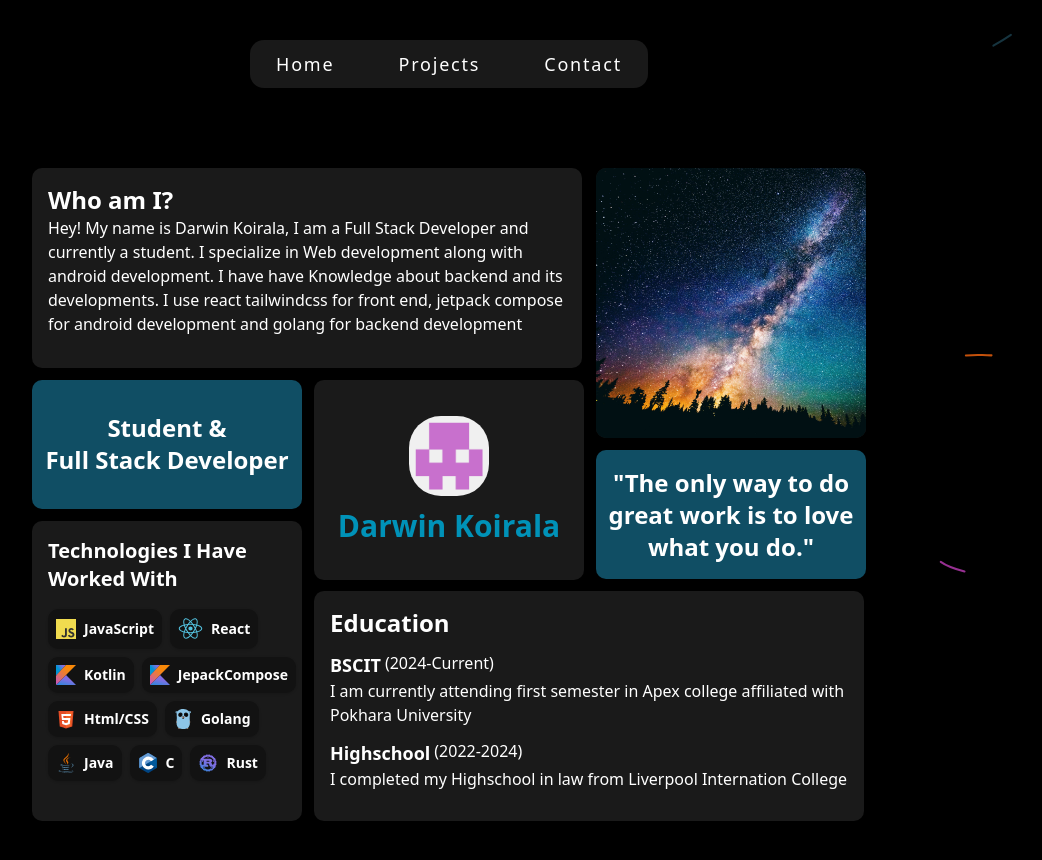
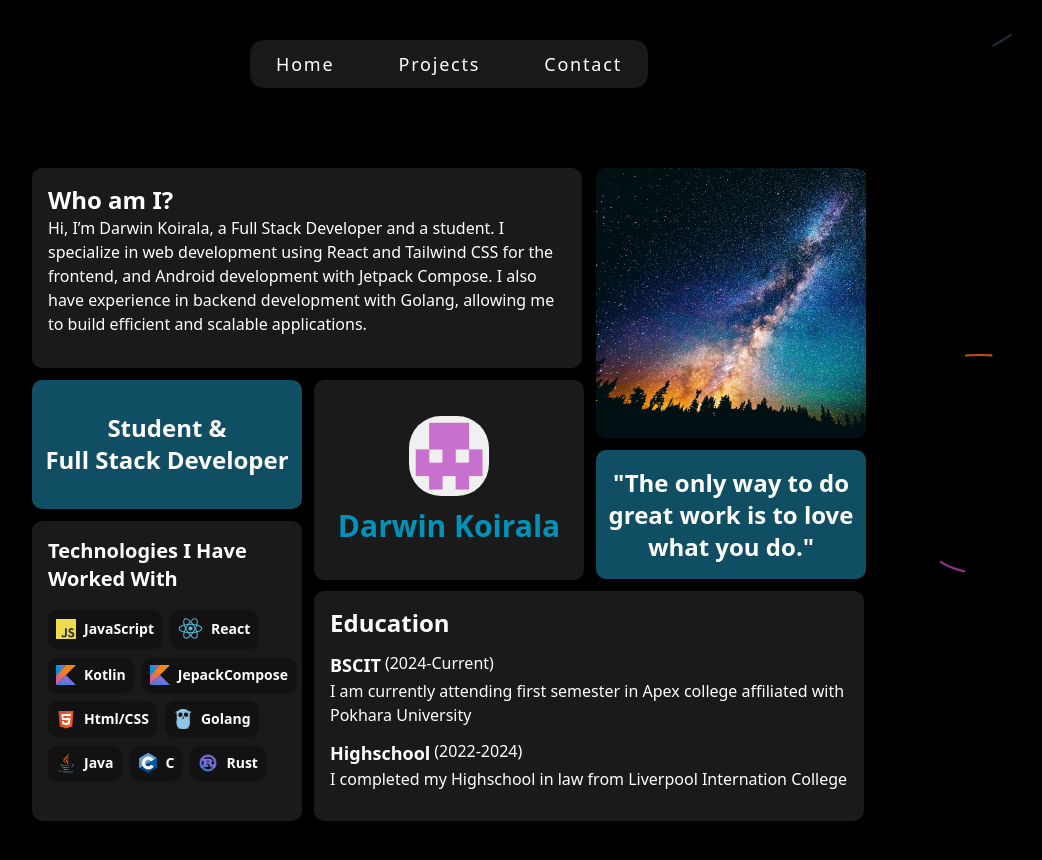
Before and after one commit to BatmanBoxer/potfolio, a Next.js app: page / in a window 1280 px wide. Shown: the top 860 px of the page, without its empty margins (191-1233 px from the left). Built offline with nearby package versions, Linux system fonts and the light colour scheme.

Commit message:
changed some writings

```diff
--- a/app/page.js
+++ b/app/page.js
@@ -36,11 +36,11 @@ function Home() {
         >
           <h2 className="font-extrabold text-2xl ">Who am I?</h2>
           <h2 className="font-light break-words">
-            Hey! My name is Darwin Koirala, I am a Full Stack Developer and
-            currently a student. I specialize in Web development along with
-            android development. I have have Knowledge about backend and its
-            developments. I use react tailwindcss for front end, jetpack compose
-            for android development and golang for backend development
+            Hi, I’m Darwin Koirala, a Full Stack Developer and a student. I
+            specialize in web development using React and Tailwind CSS for the
+            frontend, and Android development with Jetpack Compose. I also have
+            experience in backend development with Golang, allowing me to build
+            efficient and scalable applications.
           </h2>
         </motion.div>
 
```
